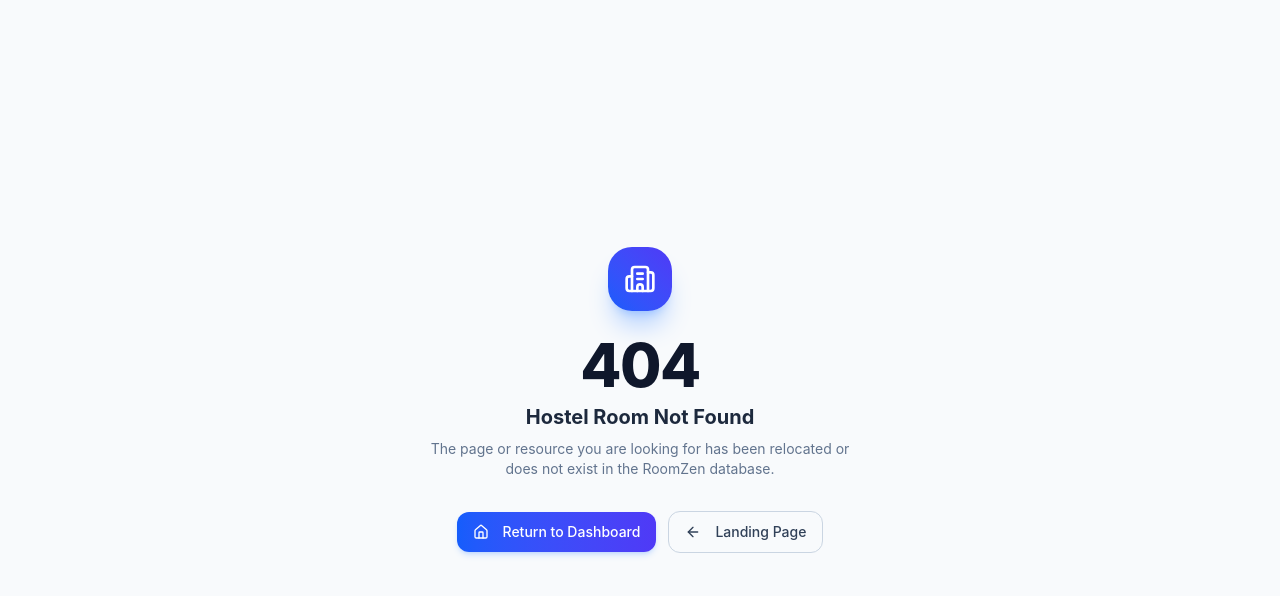
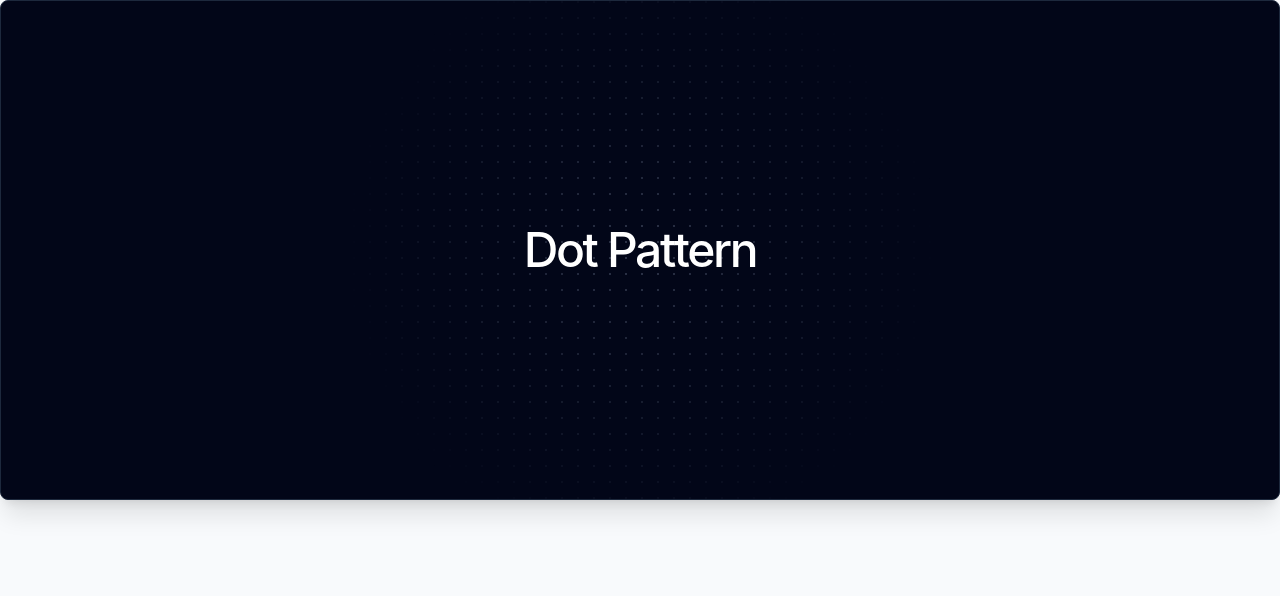
Before and after one commit to adhithyapandiri-a11y/SyntaxSquad, a Next.js app: page /dot-pattern-demo in a window 1280 px wide. Before the commit this address had no page. Shown: the top 596 px of the page. Built offline with nearby package versions, Linux system fonts and the light colour scheme.

Commit message:
feat: add lightweight DotPattern component and demo

```diff
--- /dev/null
+++ b/app/dot-pattern-demo/page.tsx
@@ -0,0 +1,19 @@
+"use client";
+
+import { cn } from "@/lib/utils";
+import { DotPattern } from "@/components/ui/dot-pattern";
+
+export default function DotPatternDemo() {
+  return (
+    <div className="relative flex h-[500px] w-full flex-col items-center justify-center overflow-hidden rounded-lg border border-slate-800 bg-slate-950 md:shadow-xl">
+      <p className="z-10 whitespace-pre-wrap text-center text-5xl font-medium tracking-tighter text-white">
+        Dot Pattern
+      </p>
+      <DotPattern
+        className={cn(
+          "[mask-image:radial-gradient(300px_circle_at_center,white,transparent)] fill-slate-400/40",
+        )}
+      />
+    </div>
+  );
+}
--- /dev/null
+++ b/components/ui/dot-pattern.tsx
@@ -0,0 +1,53 @@
+import React, { useId } from "react";
+import { cn } from "@/lib/utils";
+
+export interface DotPatternProps extends React.SVGProps<SVGSVGElement> {
+  width?: number | string;
+  height?: number | string;
+  x?: number | string;
+  y?: number | string;
+  cx?: number | string;
+  cy?: number | string;
+  cr?: number | string;
+  className?: string;
+}
+
+export const DotPattern = React.memo(function DotPattern({
+  width = 16,
+  height = 16,
+  x = 0,
+  y = 0,
+  cx = 1,
+  cy = 1,
+  cr = 1,
+  className,
+  ...props
+}: DotPatternProps) {
+  const id = useId();
+
+  return (
+    <svg
+      aria-hidden="true"
+      className={cn(
+        "pointer-events-none absolute inset-0 h-full w-full fill-neutral-400/80",
+        className
+      )}
+      {...props}
+    >
+      <defs>
+        <pattern
+          id={id}
+          width={width}
+          height={height}
+          patternUnits="userSpaceOnUse"
+          patternContentUnits="userSpaceOnUse"
+          x={x}
+          y={y}
+        >
+          <circle id="pattern-circle" cx={cx} cy={cy} r={cr} />
+        </pattern>
+      </defs>
+      <rect width="100%" height="100%" strokeWidth={0} fill={`url(#${id})`} />
+    </svg>
+  );
+});
```
